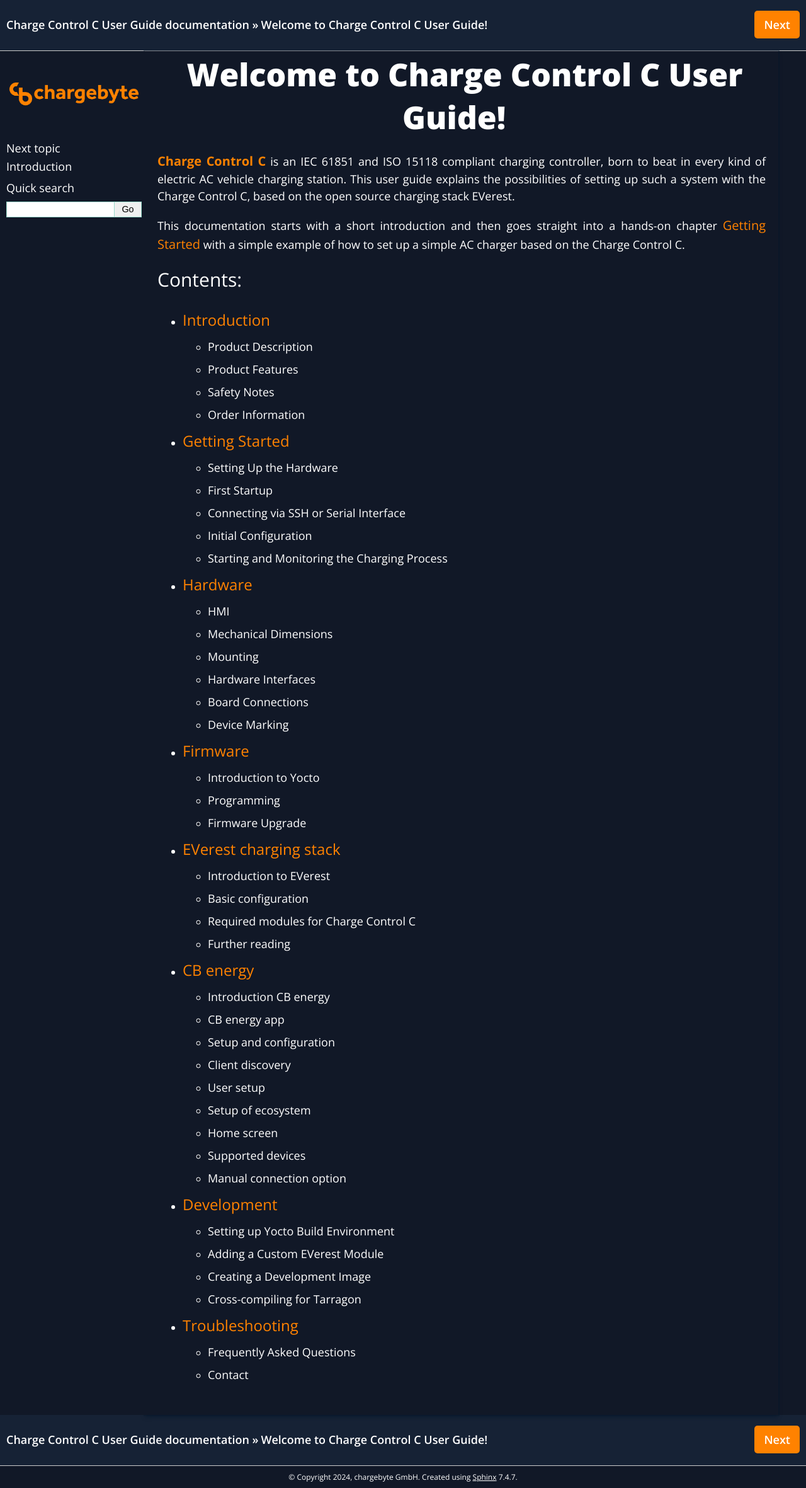
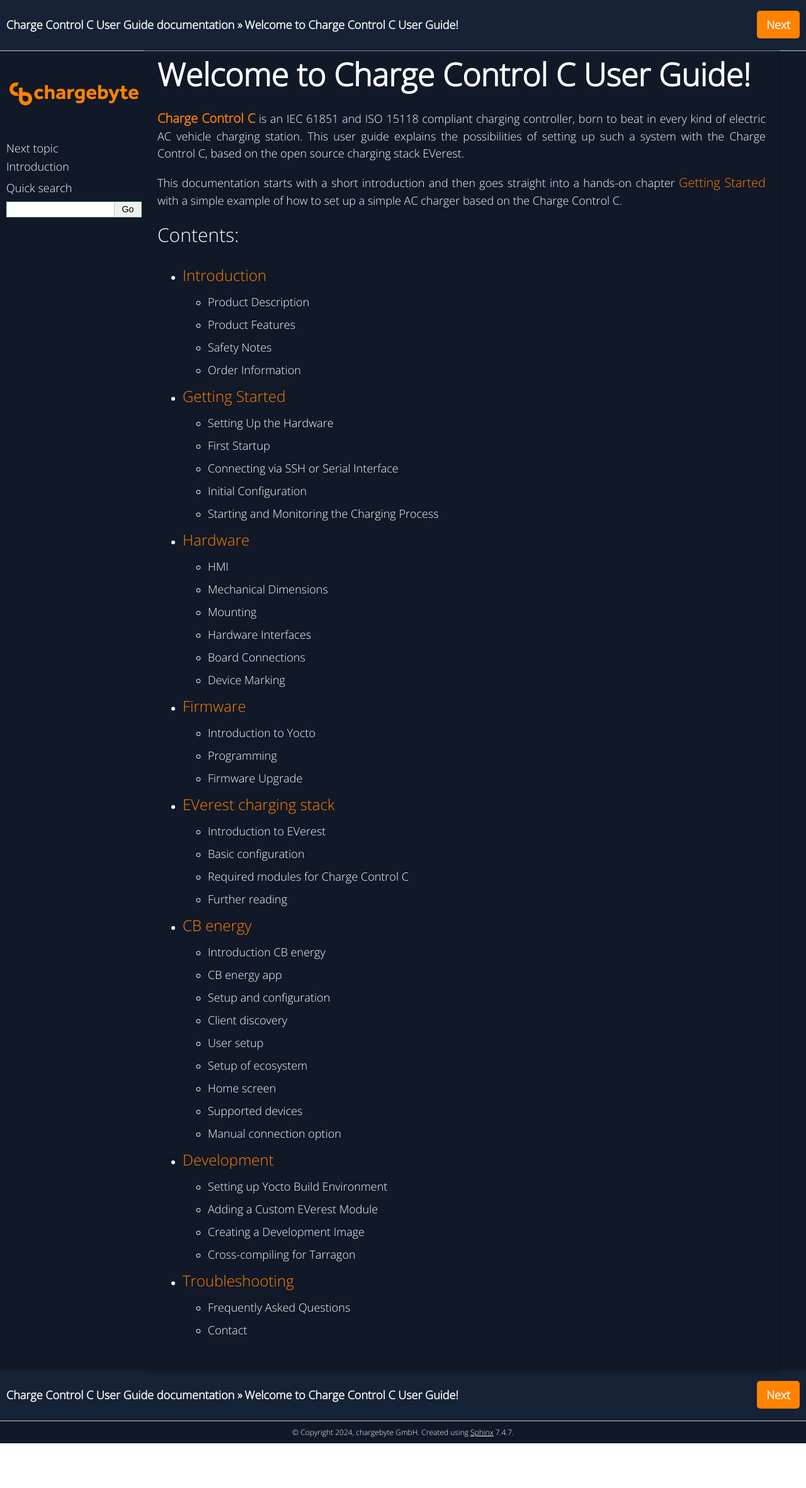
Before and after one commit to chargebyte/chargebyte-docs, a Sphinx documentation site: the page built from docs/source/index.rst, in a window 1280 px wide. Shown: the whole page at 63% size. Built offline with Sphinx 7.4.7, drawn with Linux system fonts in a browser that asks for light colours; after the commit the page ends 2291 px from its top, so only the background shows below that.

Commit message:
Font files are now used from the local directory.
Signed-off-by: Rajnish Baldha <sciontechnospace@gmail.com>

```diff
--- a/docs/source/_static/css/cb_theme.css
+++ b/docs/source/_static/css/cb_theme.css
@@ -1,5 +1,9 @@
 @import '../classic.css';
-@import url('https://fonts.googleapis.com/css2?family=Open+Sans:ital,wght@0,300..800;1,300..800&display=swap');
+
+@font-face {
+  font-family: "Open Sans";
+  src: url(../font/OpenSans-Light.ttf);
+}
 
 body {
   background-color: #111827 !important;
```
